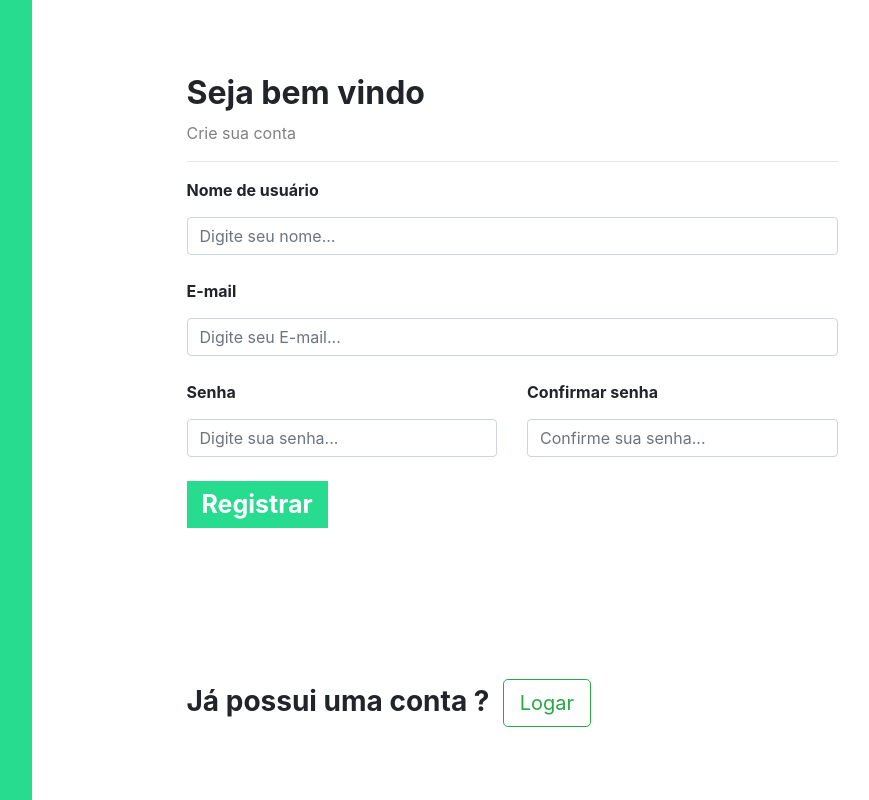
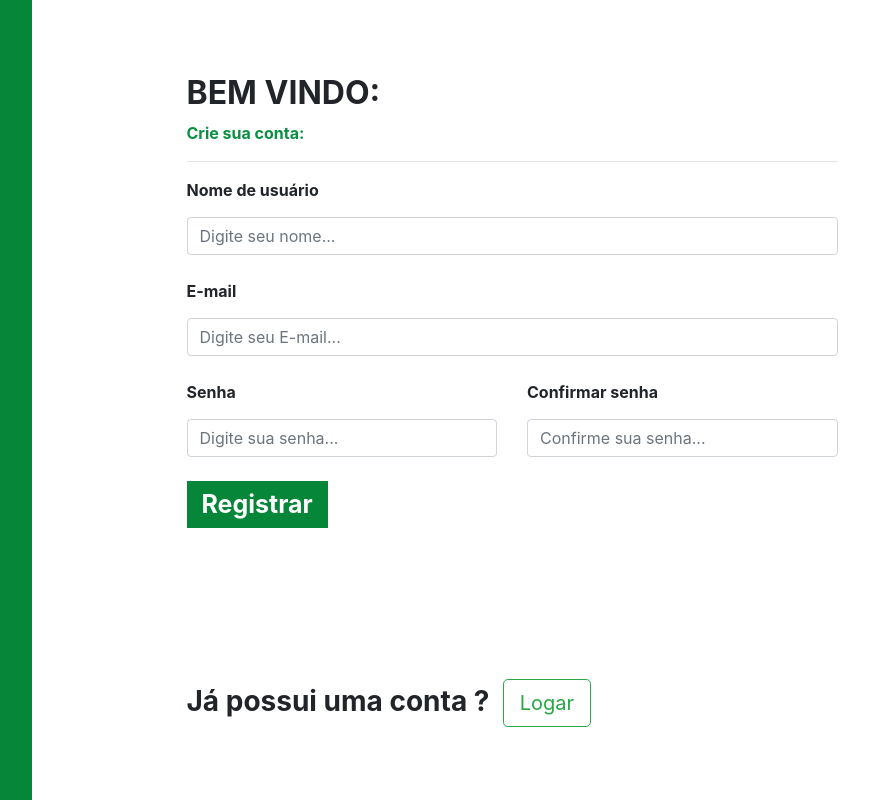
Before and after one commit to jrrodrigo421/NUTRI_LAB, a Django app: page /auth/cadastro/ in a window 1280 px wide. Shown: the whole page, without its empty margins (288-1157 px from the left). Run offline with Django 3.2, Linux system fonts and the light colour scheme.

Commit message:
Mechendo um pouco no CSS

```diff
--- a/autenticacao/templates/cadastro.html
+++ b/autenticacao/templates/cadastro.html
@@ -16,7 +16,7 @@
 {% endblock %} {% endcomment %}
 
 
-{% block 'titulo' %}Cadastre-se{% endblock %}
+{% block 'titulo' %}CADASTRE-SE{% endblock %}
 {% block 'body' %}
     <div class="container-fluid">
         <div class="row">
@@ -34,8 +34,8 @@
 
             <div class="col-md-9">
                 <div class="area_cadastrar">
-                <h2 class="titulo">Seja bem vindo</h2>
-                <p class="sub-titulo">Crie sua conta</p>
+                <h2 class="titulo">BEM VINDO:</h2>
+                <p class="sub-titulo">Crie sua conta:</p>
                 <hr>
 
                 <form action="" method="">
--- a/templates/static/autenticacao/css/css.css
+++ b/templates/static/autenticacao/css/css.css
@@ -1,5 +1,5 @@
 .sidebar{
-    background-color: #27DB8F;
+    background-color: #058638;
     height: 100vh;
     }
     .logo_sidebar{
@@ -20,7 +20,8 @@
     font-weight: bold;
     }
     .sub-titulo{
-    color: gray;
+    font-weight: bold;
+    color: rgb(10, 143, 65);
     }
     .input-form{
     margin-top: 15px;
@@ -29,7 +30,7 @@
     outline: 0;
     }
     .input-form:focus{
-    border: 2px solid #27DB8F !important;
+    border: 2px solid #058638 !important;
     outline: 0 !important;
     box-shadow: none !important;
     }
@@ -40,7 +41,7 @@
     border: none;
     padding: 5px 15px 5px 15px;
     font-size: 25px;
-    background-color: #27DB8F;
+    background-color: #058638;
     color: white;
     font-weight: bold;
     }
```
Also changed, not shown: db.sqlite3.
